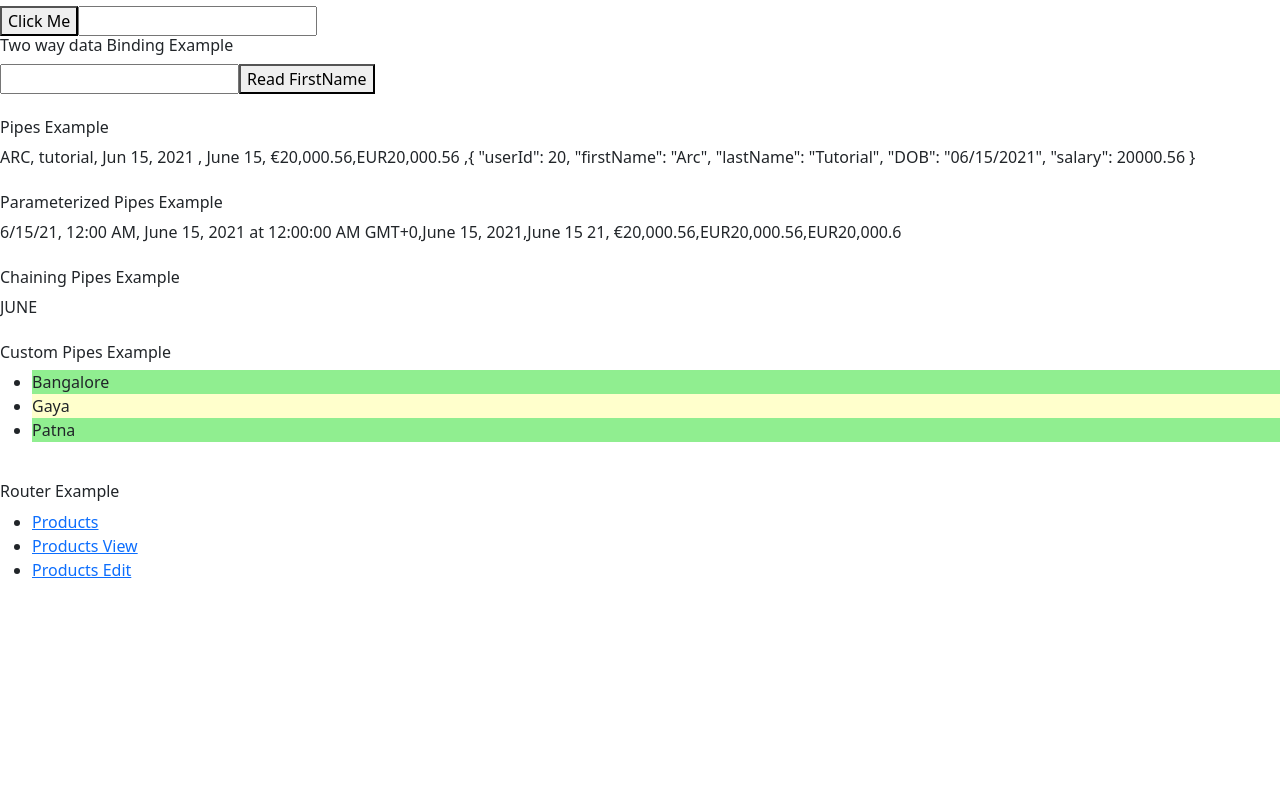
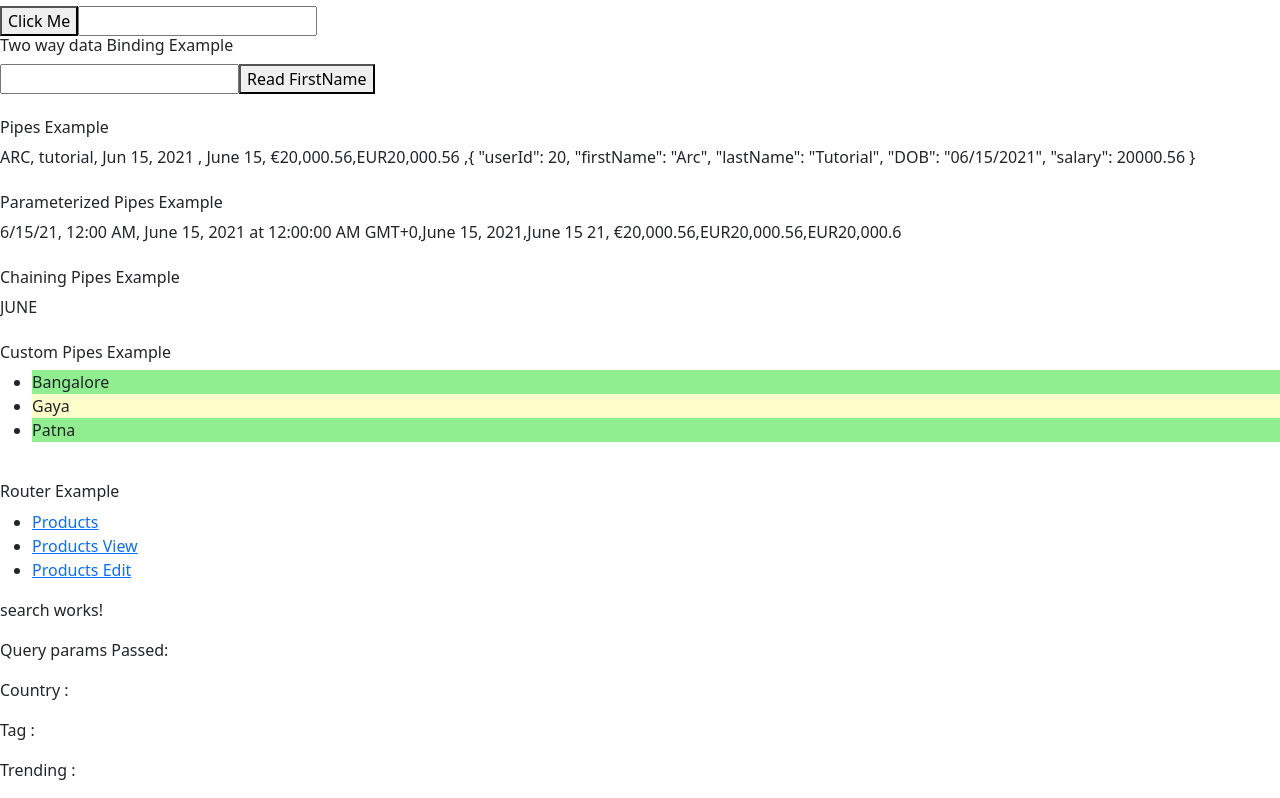
Before and after one commit to SujeetGupta13/angular9, an Angular app: page /search in a window 1280 px wide. Before the commit this address led to /. Shown: the part 1432-2230 px from the top of the page. Before the commit the page ends 2030 px from the top, so only its background shows below. Built offline with nearby package versions, Linux system fonts and the light colour scheme.

Commit message:
Router Query Params in Routes

```diff
--- a/src/app/app-routing.module.ts
+++ b/src/app/app-routing.module.ts
@@ -5,6 +5,7 @@ import { ProductEditComponent } from './product-edit/product-edit.component';
 import { ProductIdComponent } from './product-id/product-id.component';
 import { ProductViewComponent } from './product-view/product-view.component';
 import { ProductsComponent } from './products/products.component';
+import { SearchComponent } from './search/search.component';
 import { TasksComponent } from './tasks/tasks.component';
 
 const routes: Routes = [
@@ -14,6 +15,7 @@ const routes: Routes = [
   { path: 'product-edit', component: ProductEditComponent},
   { path: 'product/10', component: ProductIdComponent}, //this value 10 shud be parameterized
   { path: 'order/:id/:id2', component: OrderViewComponent},
+  { path: 'search', component: SearchComponent}
 ];
 
 @NgModule({
--- a/src/app/app.module.ts
+++ b/src/app/app.module.ts
@@ -15,6 +15,7 @@ import { ProductViewComponent } from './product-view/product-view.component';
 import { ProductEditComponent } from './product-edit/product-edit.component';
 import { ProductIdComponent } from './product-id/product-id.component';
 import { OrderViewComponent } from './order-view/order-view.component';
+import { SearchComponent } from './search/search.component';
 
 @NgModule({
   declarations: [
@@ -27,7 +28,8 @@ import { OrderViewComponent } from './order-view/order-view.component';
     ProductViewComponent,
     ProductEditComponent,
     ProductIdComponent,
-    OrderViewComponent
+    OrderViewComponent,
+    SearchComponent
   ],
   imports: [
     BrowserModule,
--- /dev/null
+++ b/src/app/search/search.component.html
@@ -0,0 +1,11 @@
+<p>search works!</p>
+<p>Query params Passed:</p>
+<p>
+    Country : {{queryCountry}}
+</p>
+<p>
+    Tag : {{queryTag}}
+</p>
+<p>
+    Trending : {{queryTrending}}
+</p>
--- /dev/null
+++ b/src/app/search/search.component.ts
@@ -0,0 +1,25 @@
+import { Component, OnInit } from '@angular/core';
+import { ActivatedRoute } from '@angular/router';
+
+@Component({
+  selector: 'app-search',
+  templateUrl: './search.component.html',
+  styleUrls: ['./search.component.scss']
+})
+export class SearchComponent implements OnInit {
+
+  queryCountry = '';
+  queryTag = '';
+  queryTrending = '';
+  constructor( private activatedRoute : ActivatedRoute) {
+    this.activatedRoute.queryParams.subscribe( data => {
+      this.queryCountry = data.country;
+      this.queryTag = data.tag;
+      this.queryTrending = data.trending;
+    })
+   }
+
+  ngOnInit(): void {
+  }
+
+}
```
Also changed, not shown: src/app/search/search.component.scss (added), 1 other file (tests, documents, lock files or other folders).
